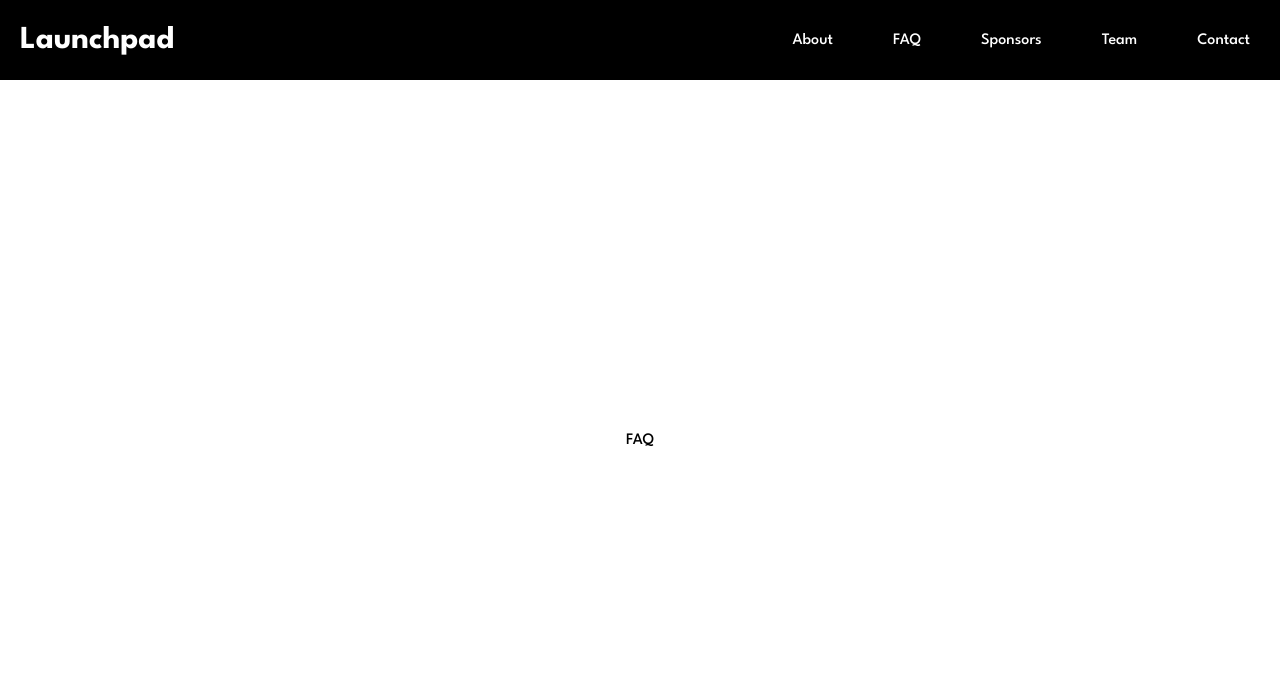
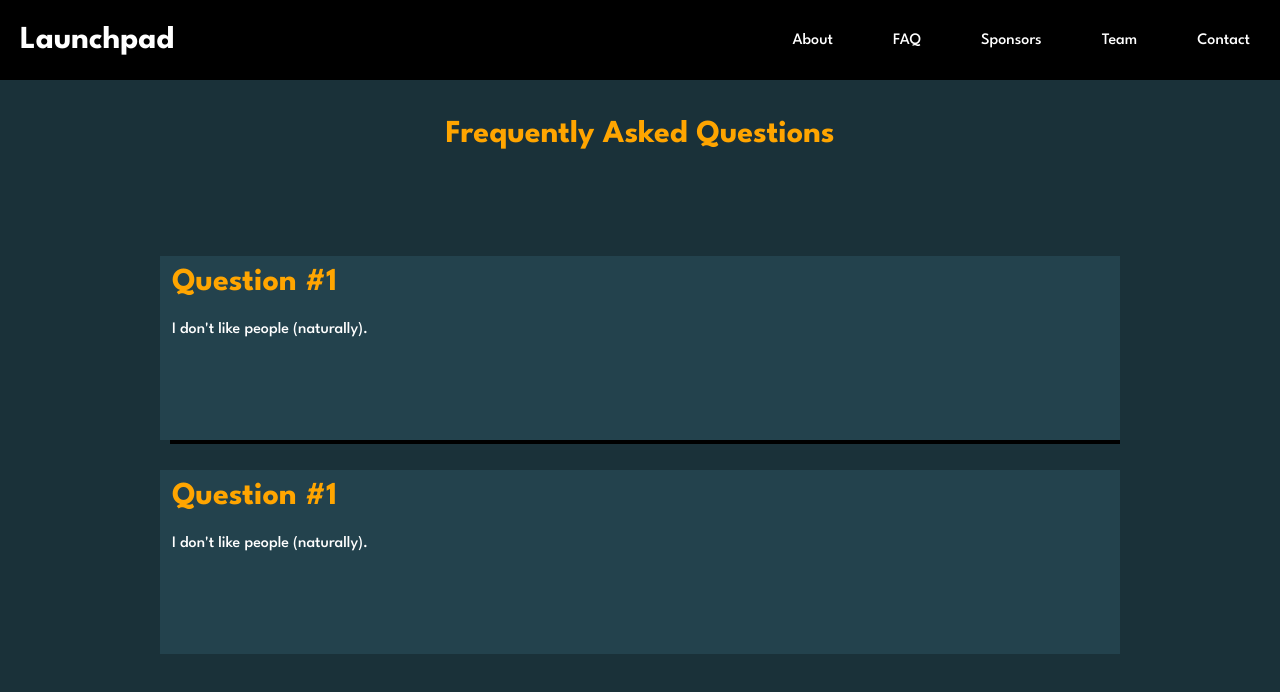
Before and after one commit to launchpadpurdue/website, a React (Create React App) app in the folder lp-website/: page /faq in a window 1280 px wide. Shown: the top 692 px of the page. Built offline with nearby package versions, Linux system fonts and the light colour scheme.

Commit message:
faq commit

```diff
--- a/lp-website/src/Pages/FAQ/Faq.jsx
+++ b/lp-website/src/Pages/FAQ/Faq.jsx
@@ -4,7 +4,18 @@ import "./faq.css"
 export default function Faq() {
   return (
     <div className="faq">
-        FAQ
+        <h1 className='title'> Frequently Asked Questions</h1>
+        <div className='all-questions'>
+        <div className='question-box'>
+          <h2 className='question'> Question #1 </h2>
+          <p className='answer'> I don't like people (naturally).</p>
+          </div>
+          <div className='question-box'>
+          <h2 className='question'> Question #1 </h2>
+          <p className='answer'> I don't like people (naturally).</p>
+          </div>
+
+        </div>
     </div>
   )
 }
--- a/lp-website/src/Pages/FAQ/faq.css
+++ b/lp-website/src/Pages/FAQ/faq.css
@@ -6,4 +6,41 @@
     align-items: center;
     justify-content: center;
     height: 90vh;
+    background-color: #1A3139;
 }
+
+.title {
+    color: orange;
+    position: absolute;
+    height: 70vh;
+    margin-bottom: 10vh;
+}
+
+.question-box{
+    margin-top: 30px;
+    border-color: #1A3139;
+    width: 100ch;
+    height: 20vh;
+    border: 2px solid;
+  padding: 12px;
+  box-shadow: 10px 4px;
+    border-style: inherit;
+    background-color: hsl(195, 37%, 22%);
+}
+
+.question {
+    color: orange;;
+    font-size: xx-large;
+    margin-bottom: 25px;
+
+}
+
+.answer {
+    color: white;
+
+}
+
+.all-questions {
+    margin: 50px;
+
+}
```
Also changed, not shown: 1 other file (tests, documents, lock files or other folders).
